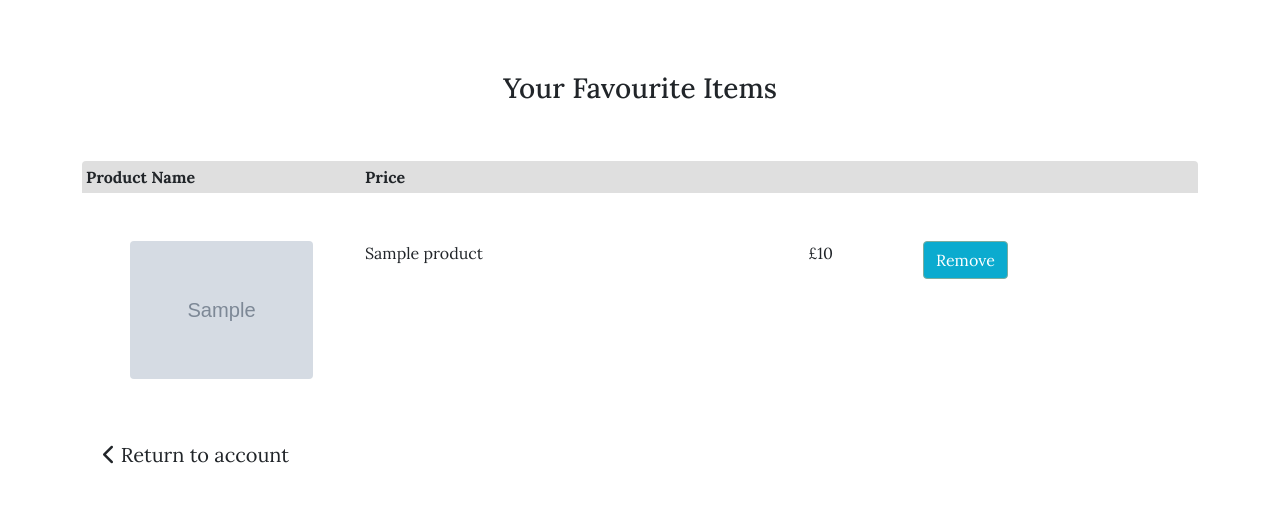
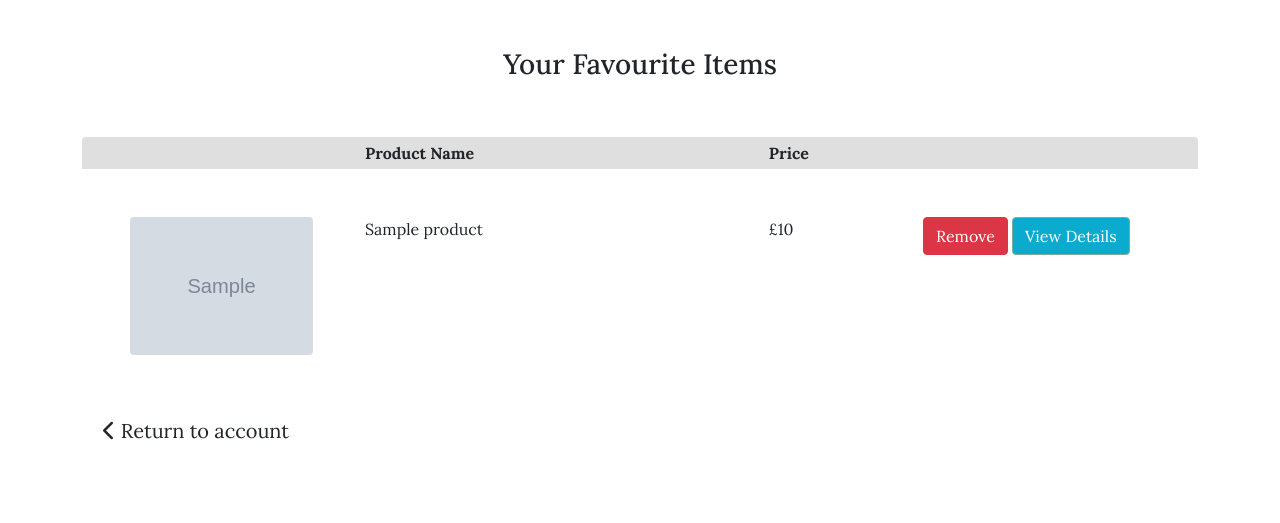
Before and after one commit to JPBiddle/Tie-Shop, a Django app: template profiles/templates/profiles/wishlist.html in a window 1280 px wide. Shown: the part 195-718 px from the top of the page. Run offline with Django 3.2, Linux system fonts and the light colour scheme; the template is opened without the code that fills it: most values are stand-ins (such as "Sample title", 1, 10 or a date in 2020); grey boxes marked "Sample" are stand-in pictures; some libraries are stand-ins or nearby versions; some web fonts are replaced.

Commit message:
added button to view product page in wishlist

```diff
--- a/profiles/templates/profiles/wishlist.html
+++ b/profiles/templates/profiles/wishlist.html
@@ -2,7 +2,6 @@
 {% load static %}
 
 {% block content %}
-<br>
 <br>
 
 <!--Top level titles -->
@@ -25,9 +24,9 @@
                 <table class="table table-sm table-borderless">
                     <thead class="text-black cart-table-head">
                         <tr>
+                            <th scope="col"></th>
                             <th scope="col">Product Name</th>
                             <th scope="col">Price</th>
-                            <th scope="col"></th>
                             <th scope="col"></th>
                         </tr>
                     </thead>
@@ -51,9 +50,25 @@
 <!--Add or remove from cart-->
 
                         <td class="py-5 w-25">
-                            <a class="btn-general btn btn-info" role="button" href="{% url 'remove_wishlist' product.id %}">Remove</a>
+                            <a class="btn-danger btn btn-info" role="button" data-modal-target="#modal">Remove</a>
+                            <a class="btn-general btn btn-info" href="{% url 'product_info' product.id %}">View Details</a>
                         </td>
                     </tr>
+                    <div class="modal-confirm" id="modal">
+                        <div class="modal-header">
+                            <div class="title">
+                                <h3 class="modal-text">Remove from favourites</h3>
+                            </div>
+                            <button data-close-button class="close-button">&times;</button>
+                        </div>
+                        <div class="modal-body">
+                            <h5 class="modal-text">Are you sure you remove this from your favourites?</h5>
+                        </div>
+                        <div class="modal-body">
+                        <a class="btn-danger btn btn-info modal-text" data-modal-target="#modal"
+                                href="{% url 'remove_wishlist' product.id %}">Confirm Remove</a>
+                        </div>
+                    </div>
                     {% endfor %}
 
 <!--Return to shop button or continue to checkout-->
@@ -86,9 +101,13 @@
     </div>
 </div>
 
+
+<div id="overlay"></div>
+
+
 {% endblock %}
 
+
 {% block postloadjs %}
-{{ block.super }}
-
+<script src="{% static 'js/modal.js' %}"></script>
 {% endblock %}
--- a/profiles/urls.py
+++ b/profiles/urls.py
@@ -1,4 +1,4 @@
-from django.urls import path
+from django.urls import path, include
 from . import views
 from .views import *
 
--- a/profiles/views.py
+++ b/profiles/views.py
@@ -76,3 +76,9 @@ def add_wishlist(request, id):
             f'{ product.name } is in your favourites!'
         ))
     return render(request, 'products/product_info.html', {'product':product})
+
+def details(request, product_id):
+
+    product = get_object_or_404(Product, id=id)
+
+    return render(request, 'products/product_info.html', {'product':product})
--- a/static/css/base.css
+++ b/static/css/base.css
@@ -183,7 +183,7 @@ h1 {
     left: 0;
     right: 0;
     bottom: 0;
-    background-color: rgba(0, 0, 0, 0.5);
+    background-color: rgba(0, 0, 0, 0.7);
     pointer-events: none;
 }
 
```
